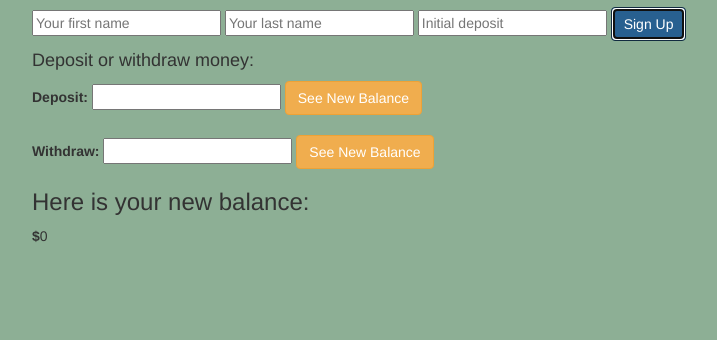
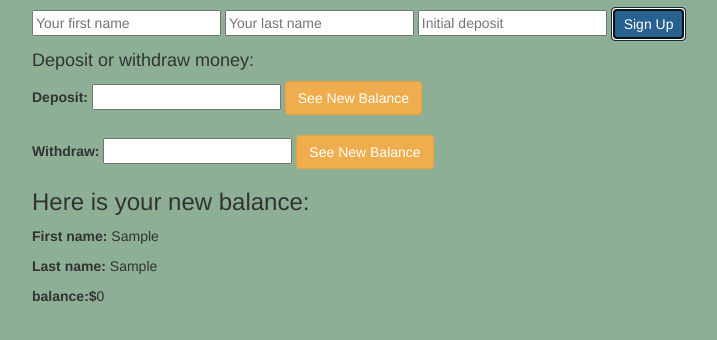
Before and after one commit to stvnfrancisco/bank_account, a plain HTML site: page bank-account.html in a window 1280 px wide. Both pictures are taken after typing "Sample", "Sample", "Sample" into the empty fields and a click on the button "Sign Up". Shown: the part 92-432 px from the top of the page, without its empty margins (38-755 px from the left). Drawn offline with nearby package versions, Linux system fonts and the light colour scheme.

Commit message:
adds first name to the balance form

```diff
--- a/bank-account.html
+++ b/bank-account.html
@@ -38,7 +38,9 @@
 
       <div id="status">
         <h3>Here is your new balance:</h3>
-          <strong>$</strong><span class="balance"></span>
+        <p><strong>First name:</strong> <span class="first-name"></span></p>
+        <p><strong>Last name:</strong> <span class="last-name"></span></p>
+          <strong>balance:$</strong><span class="balance"></span>
       </div>
     </div>
   </body>
--- a/js/scripts.js
+++ b/js/scripts.js
@@ -12,16 +12,15 @@ var BankAccount = {
 
 $(document).ready(function() {
 
-  var newBankAccount = Object.create(BankAccount)
+  var newBankAccount = Object.create(BankAccount);
 
   $("form#signup").submit(function(event){
     var inputtedFirstName = $("input#first-name").val();
     var inputtedLastName = $("input#last-name").val();
     var initialBalance = parseInt($("input#initial").val());
     isNaN(initialBalance) ? initialBalance = 0 : initialBalance = initialBalance;
-    newBankAccount.owner = inputtedFirstName, inputtedLastName
-    newBankAccount.deposit(initialBalance)
-
+    newBankAccount.owner = inputtedFirstName, inputtedLastName;
+    newBankAccount.deposit(initialBalance);
 
     $("input#first-name").val("");
     $("input#last-name").val("");
@@ -30,7 +29,9 @@ $(document).ready(function() {
     $("#banking").show();
     $("#status").show();
 
-    $(".balance").text(newBankAccount.balance)
+    $(".balance").text(newBankAccount.balance);
+    $(".first-name").text(newBankAccount.owner);
+    $(".last-name").text(newBankAccount.owner);
 
     event.preventDefault();
   });
@@ -50,7 +51,9 @@ $(document).ready(function() {
     $("#banking").show();
     $("#status").show();
 
-    $(".balance").text(newBankAccount.balance)
+    $(".balance").text(newBankAccount.balance);
+    $(".first-name").text(newBankAccount.owner);
+    $(".last-name").text(newBankAccount.owner);
 
     event.preventDefault();
   });
```
Also changed, not shown: spec/specs.js (+2 -1 lines).
